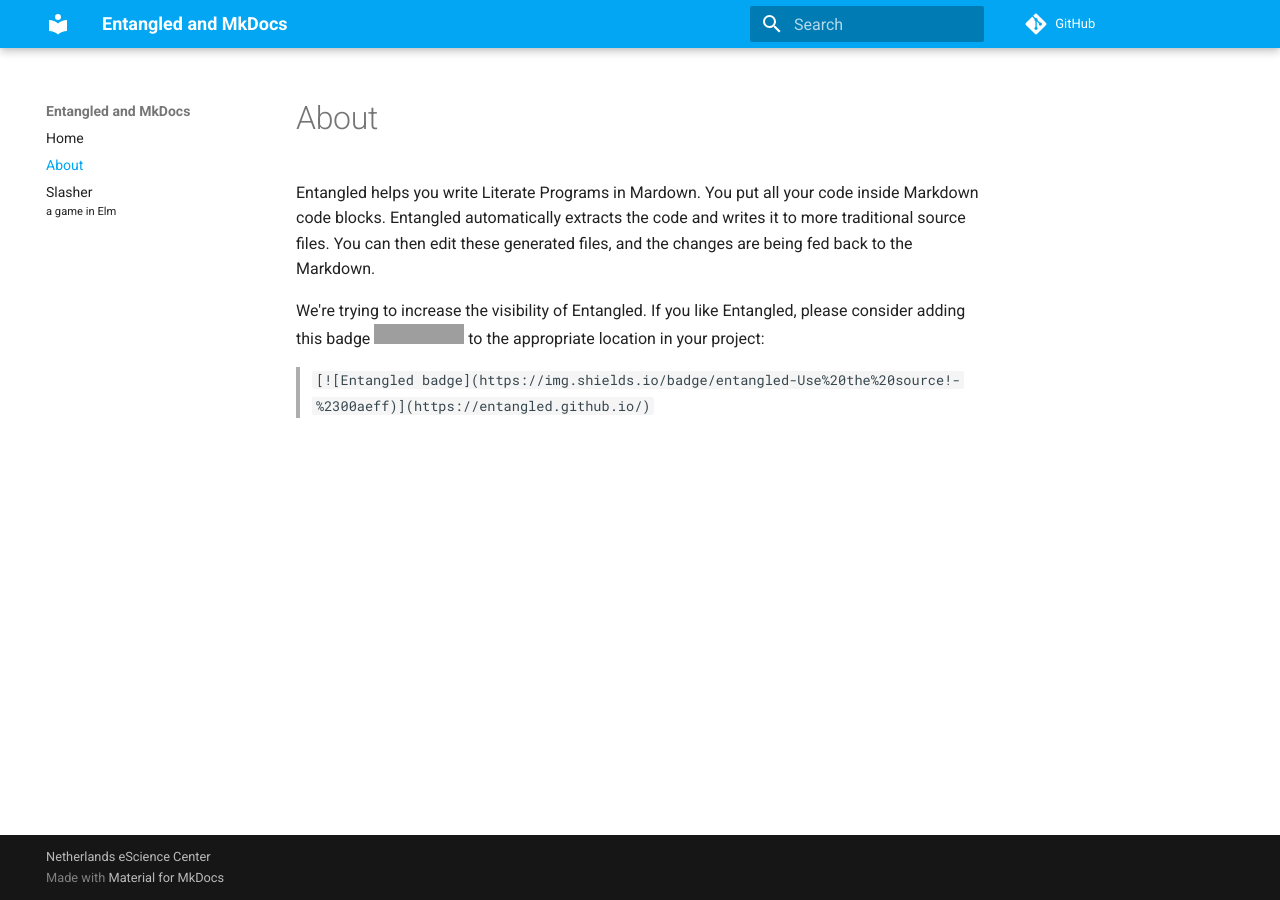
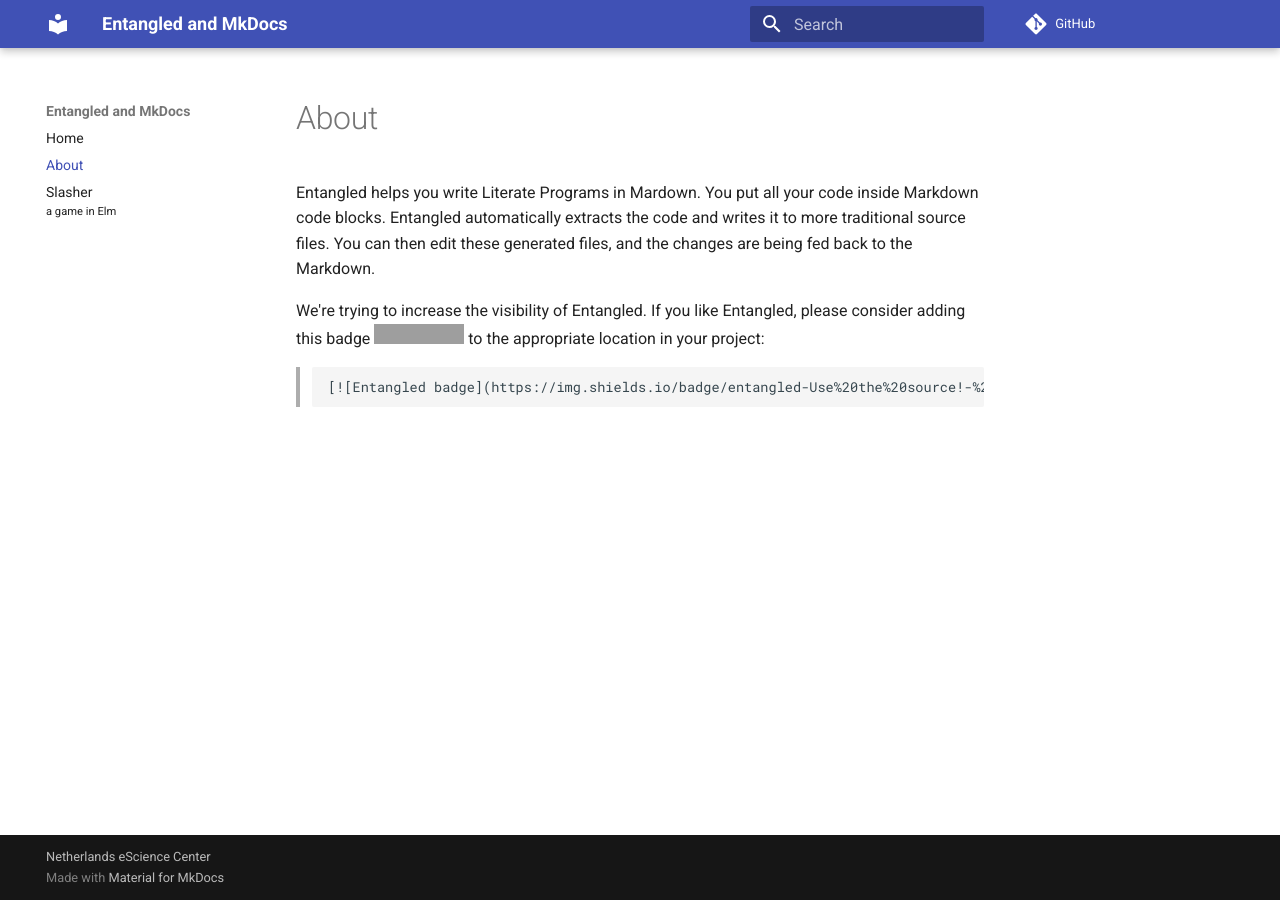
Before and after one commit to jag-academy/mkdocs, an MkDocs documentation site: the page built from docs/about.md, in a window 1280 px wide. Built offline with MkDocs 1.6.1 and Material for MkDocs 9.7.7, drawn with Linux system fonts in a browser that asks for light colours; nearby versions of some CDN libraries; comment, search, counter and statistics services are not loaded; a style sheet for code colours, icons or effects is not loaded; grey boxes are pictures that could not be loaded.

```diff
--- a/mkdocs.yml
+++ b/mkdocs.yml
@@ -6,7 +6,7 @@ nav:
         - About: "about.md"
         - Slasher: "slasher.md"
 site_url: https://entangled.github.io/mkdocs
-repo_url: https://github.com/elviejo79/mkdocs/
+repo_url: https://github.com/elviejo79/mkdocs/viejo79/mkdocs/
 site_description: >
         Setup an MkDocs project that works with Entangled for Literate Programming.
 site_author: Johan Hidding
@@ -15,23 +15,16 @@ copyright: "<a href=\"https://esciencecenter.nl/\">Netherlands eScience Center</
 # ~\~ begin <<docs/index.md|mkdocs.yml>>[1]
 # ~\~ begin <<docs/index.md|theme>>[0]
 theme:
-        name: "material"
-        palette:
-                primary: "light blue"
-        #        scheme: "slate"
+        name: material
 # ~\~ end
 
 markdown_extensions:
         # ~\~ begin <<docs/index.md|markdown-extensions>>[0]
-        - codehilite
-        #this is anonther comment
-        #- pymdownx.superfences:
-        #    custom_fences:
-        #       - name: "*"
-        #         class: "codehilite"
-        #         format: !!python/name:entangled.pymd.format
-        #         validator: !!python/name:entangled.pymd.validator
-        # ~\~ end
+        - pymdownx.highlight:
+            anchor_linenums: true
+        - pymdownx.inlinehilite
+        - pymdownx.snippets
+        - pymdownx.superfences
         # ~\~ begin <<docs/index.md|markdown-extensions>>[1]
         - pymdownx.arithmatex
         # ~\~ end
@@ -39,16 +32,9 @@ markdown_extensions:
         - toc:
             permalink: true
 
-extra_css:
-        # ~\~ begin <<docs/index.md|extra-css>>[0]
-        - "https://cdnjs.cloudflare.com/ajax/libs/highlight.js/10.0.3/styles/gruvbox-light.min.css"
-        # ~\~ end
+
 
 extra_javascript:
-        # ~\~ begin <<docs/index.md|extra-javascript>>[0]
-        - "https://cdnjs.cloudflare.com/ajax/libs/highlight.js/10.0.3/highlight.min.js"
-        - js/init.js
-        # ~\~ end
         # ~\~ begin <<docs/index.md|extra-javascript>>[1]
         - "https://polyfill.io/v3/polyfill.min.js?features=es6"
         - "https://cdn.jsdelivr.net/npm/mathjax@3/es5/tex-mml-chtml.js"
```
